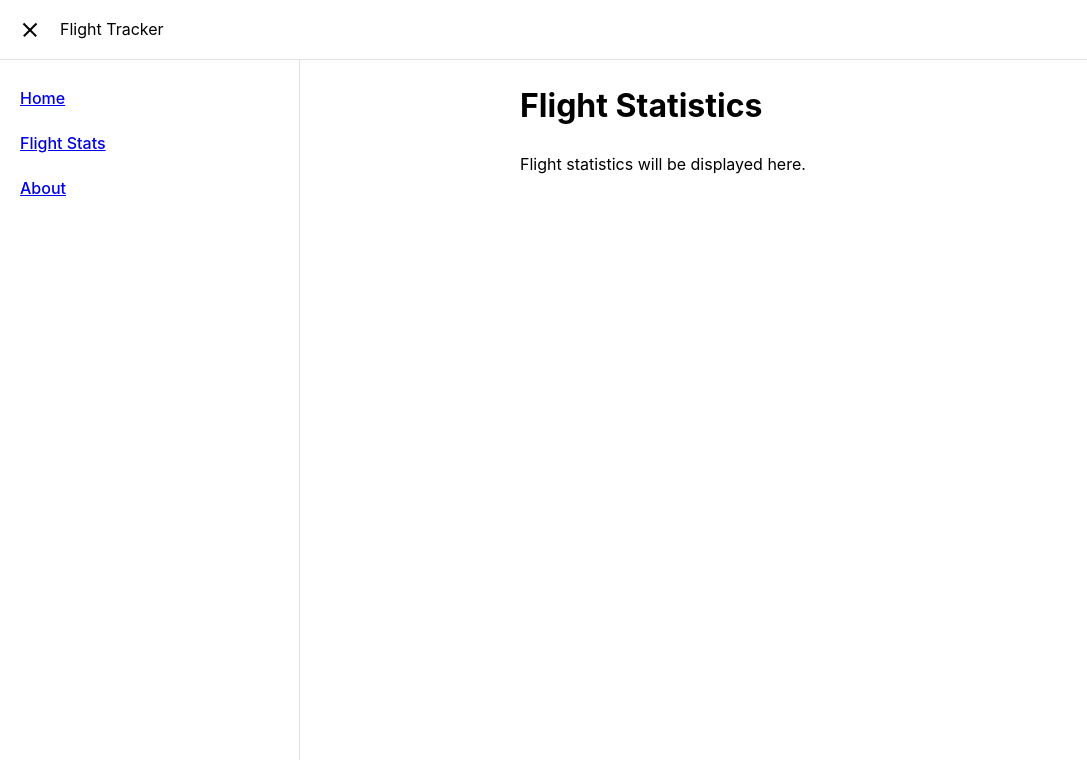
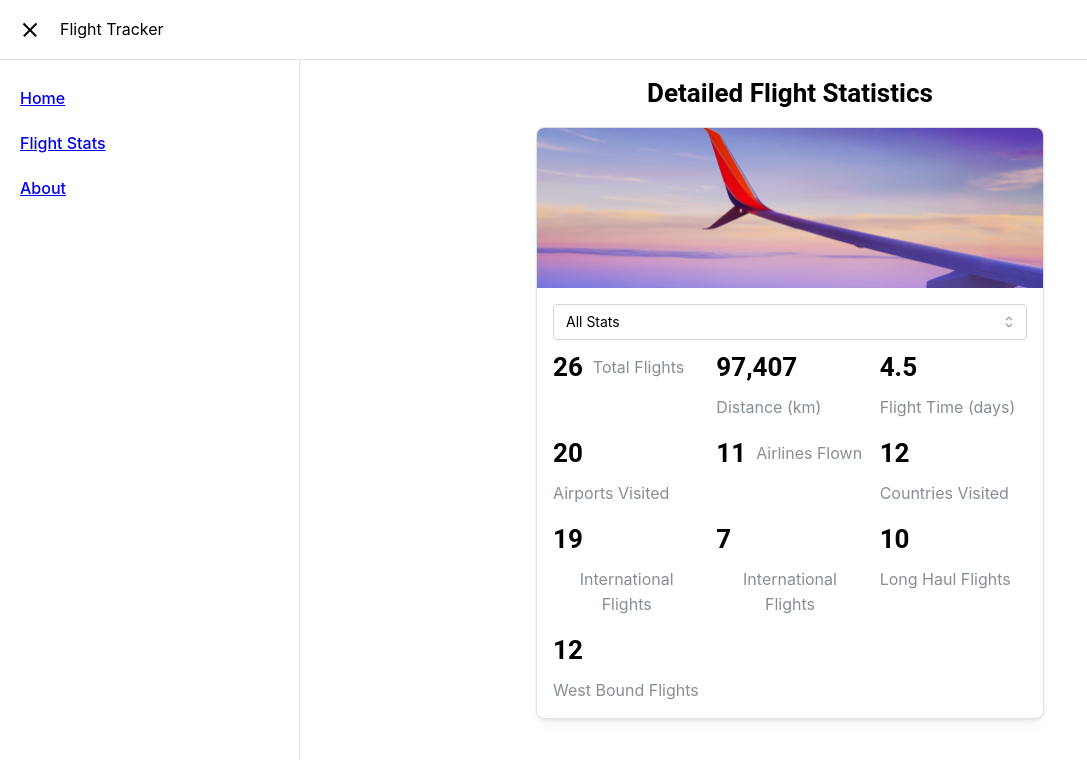
Before and after one commit to FedericoTartarini/fly-log, a React (Vite) app: page /flights_stats in a window 1280 px wide. Shown: the top 760 px of the page, without its empty margins (0-1087 px from the left). Built offline with nearby package versions, Linux system fonts and the light colour scheme.

Commit message:
feat: added summary stats to FlightStats.jsx

```diff
--- a/src/pages/About.jsx
+++ b/src/pages/About.jsx
@@ -141,7 +141,7 @@ function About() {
             </Button>
             <Button
               component="a"
-              href="https://github.com/FedericoTartarini/flight-tracker"
+              href="https://github.com/FedericoTartarini/flights-tracker"
               target="_blank"
               leftIcon={<IconBrandGithub size={16} />}
               color="dark"
--- a/src/pages/FlightStats.jsx
+++ b/src/pages/FlightStats.jsx
@@ -1,12 +1,159 @@
 import React from "react";
+import {
+  Container,
+  Title,
+  Stack,
+  Card,
+  Grid,
+  Text,
+  Image,
+  Group,
+} from "@mantine/core";
+import useFlightStore from "../store";
+import flightsData from "../../python/flights_with_coordinates.json";
+import FlightYearFilter from "../components/FlightYearFilter";
+import { getFilteredFlights } from "../utils/flightUtils.js";
+import { Ids } from "../constants/Ids.js";
+import flightImg from "../assets/flight.jpg";
+
+const StatDisplay = ({ label, value, id }) => (
+  <Group align="center" gap="xs">
+    <Title order={2} id={id} ta="center">
+      {value}
+    </Title>
+    <Text size="md" c="dimmed" ta="center">
+      {label}
+    </Text>
+  </Group>
+);
 
 function FlightStats() {
+  const { selectedYear } = useFlightStore();
+
+  /** @type {import('../types').Flight[]} */
+  const allFlights = flightsData;
+  const filteredFlights = getFilteredFlights(allFlights, selectedYear);
+
+  // Calculate total distance and flight time
+  const { totalDistance, totalFlightTime } = filteredFlights.reduce(
+    (acc, flight) => {
+      acc.totalDistance += flight.distance_km || 0;
+      acc.totalFlightTime += flight.flight_time || 0;
+      return acc;
+    },
+    { totalDistance: 0, totalFlightTime: 0 },
+  );
+
+  // Calculate unique airports, airlines, and countries
+  const airports = new Set();
+  const airlines = new Set();
+  const countries = new Set();
+  const domesticFlights = filteredFlights.filter(
+    (flight) => flight.departure_country === flight.arrival_country,
+  );
+  const internationalFlights = filteredFlights.filter(
+    (flight) => flight.departure_country !== flight.arrival_country,
+  );
+  const longHaulFlights = filteredFlights.filter(
+    (flight) => flight.distance_km >= 5000,
+  );
+  const westBoundFlights = filteredFlights.filter(
+    (flight) => flight.departure_coordinates[1] > flight.arrival_coordinates[1],
+  );
+
+  filteredFlights.forEach((flight) => {
+    if (flight.From) airports.add(flight.From);
+    if (flight.To) airports.add(flight.To);
+    if (flight.Airline) airlines.add(flight.Airline);
+    if (flight.departure_country) countries.add(flight.departure_country);
+    if (flight.arrival_country) countries.add(flight.arrival_country);
+  });
+
   return (
-    <>
-      <h1>Flight Statistics</h1>
-      <p>Flight statistics will be displayed here.</p>
-      {/* You can add components to display flight statistics here */}
-    </>
+    <Container size="sm" mt="md">
+      <Stack spacing="xl">
+        <Title order={2} ta="center">
+          Detailed Flight Statistics
+        </Title>
+
+        <Card shadow="sm" radius="md" withBorder>
+          <Card.Section>
+            <Image src={flightImg} height={160} alt="plane wing" />
+          </Card.Section>
+
+          <FlightYearFilter />
+
+          <Grid>
+            <Grid.Col span={{ base: 12, sm: 6, md: 4 }}>
+              <StatDisplay
+                value={filteredFlights.length}
+                label="Total Flights"
+                id={`${Ids.STATS.TOTAL_FLIGHTS}-page`}
+              />
+            </Grid.Col>
+            <Grid.Col span={{ base: 12, sm: 6, md: 4 }}>
+              <StatDisplay
+                value={Math.round(totalDistance).toLocaleString()}
+                label="Distance (km)"
+                id={`${Ids.STATS.TOTAL_DISTANCE}-page`}
+              />
+            </Grid.Col>
+            <Grid.Col span={{ base: 12, sm: 6, md: 4 }}>
+              <StatDisplay
+                value={(totalFlightTime / 24).toFixed(1)}
+                label="Flight Time (days)"
+                id={`${Ids.STATS.TOTAL_TIME}-page`}
+              />
+            </Grid.Col>
+            <Grid.Col span={{ base: 12, sm: 6, md: 4 }}>
+              <StatDisplay
+                value={airports.size}
+                label="Airports Visited"
+                id={`${Ids.STATS.AIRPORTS_VISITED}-page`}
+              />
+            </Grid.Col>
+            <Grid.Col span={{ base: 12, sm: 6, md: 4 }}>
+              <StatDisplay
+                value={airlines.size}
+                label="Airlines Flown"
+                id={`${Ids.STATS.AIRLINES_FLOWN}-page`}
+              />
+            </Grid.Col>
+            <Grid.Col span={{ base: 12, sm: 6, md: 4 }}>
+              <StatDisplay
+                value={countries.size}
+                label="Countries Visited"
+                id={`${Ids.STATS.COUNTRIES_VISITED}-page`}
+              />
+            </Grid.Col>
+            <Grid.Col span={{ base: 12, sm: 6, md: 4 }}>
+              <StatDisplay
+                value={internationalFlights.length}
+                label="International Flights"
+              />
+            </Grid.Col>
+            <Grid.Col span={{ base: 12, sm: 6, md: 4 }}>
+              <StatDisplay
+                value={domesticFlights.length}
+                label="International Flights"
+              />
+            </Grid.Col>
+            <Grid.Col span={{ base: 12, sm: 6, md: 4 }}>
+              <StatDisplay
+                value={longHaulFlights.length}
+                label="Long Haul Flights"
+              />
+            </Grid.Col>
+            <Grid.Col span={{ base: 12, sm: 6, md: 4 }}>
+              <StatDisplay
+                value={westBoundFlights.length}
+                label="West Bound Flights"
+              />
+            </Grid.Col>
+          </Grid>
+        </Card>
+      </Stack>
+    </Container>
   );
 }
 
```
Also changed, not shown: 1 other file (tests, documents, lock files or other folders).
